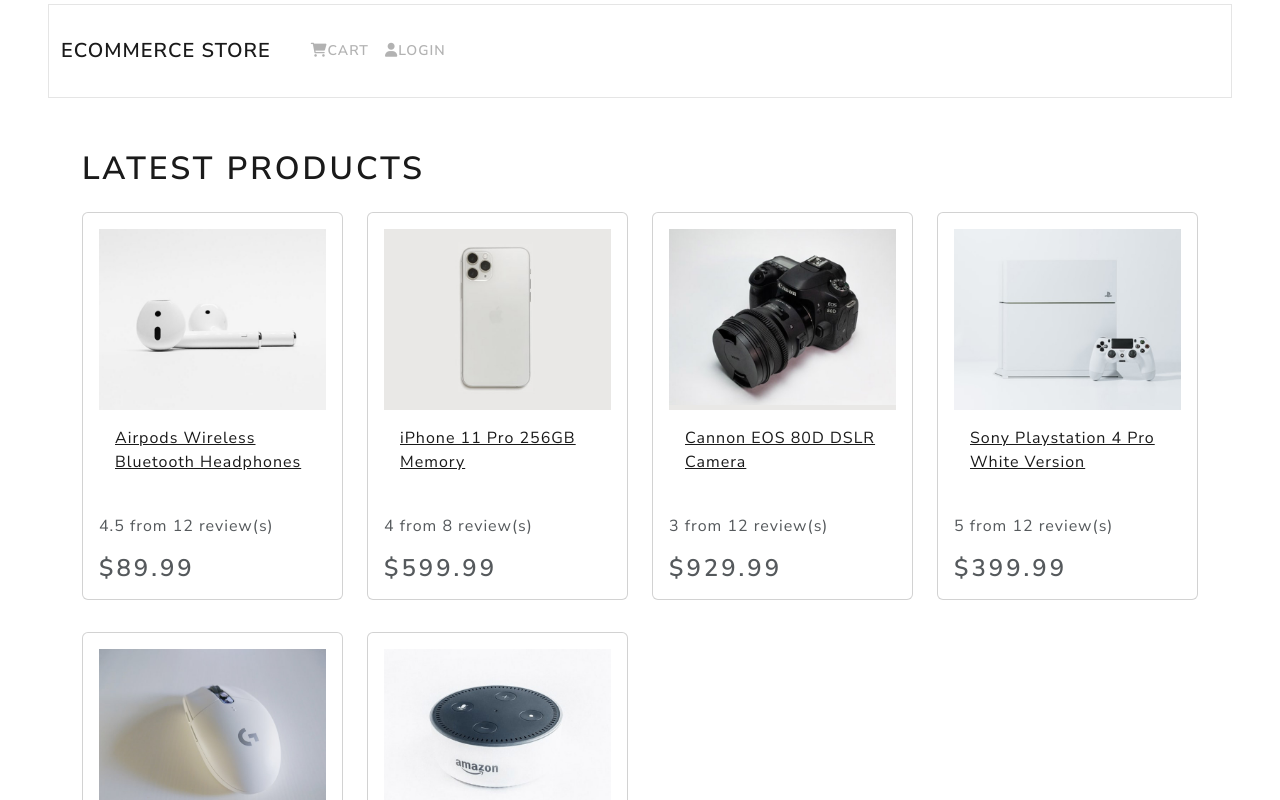
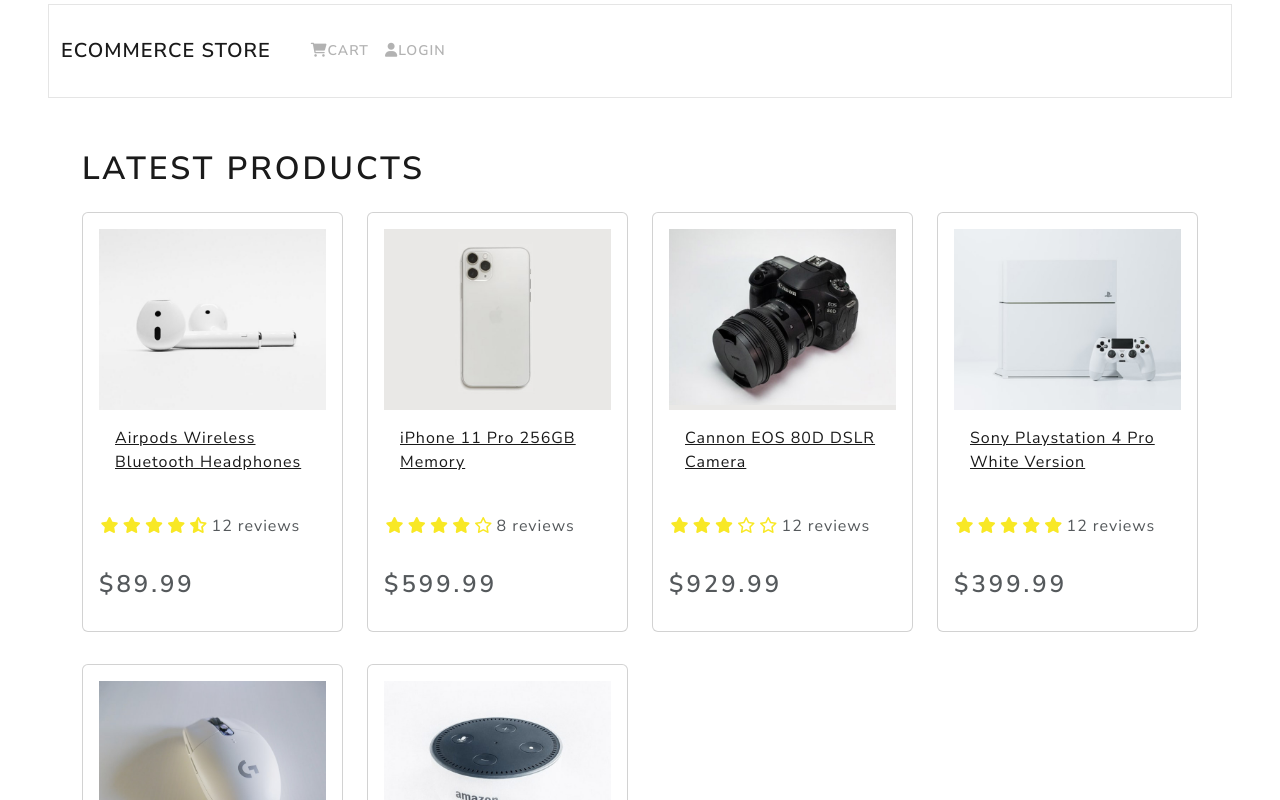
Before and after one commit to Coder-dot-com/React-DRF-eCommerce-Site, a React (Create React App) app in the folder frontend/: page / in a window 1280 px wide. Shown: the top 800 px of the page. Built offline with nearby package versions, Linux system fonts and the light colour scheme.

Commit message:
Add rating stars

```diff
--- a/frontend/src/components/Product.js
+++ b/frontend/src/components/Product.js
@@ -1,5 +1,6 @@
 import React from 'react'
 import { Card } from 'react-bootstrap'
+import Rating from './Rating'
 
 function Product({product}) {
   return (
@@ -18,8 +19,7 @@
         </Card.Body>
         <Card.Text as="div">
             <div className="my-3">
-                {product.rating} from {product.numReviews} review(s)
-            </div>
+                        <Rating value={product.rating} text={`${product.numReviews} reviews`} color={'#f8e825'} />            </div>
 
         </Card.Text>
         <Card.Text as="h3">
--- /dev/null
+++ b/frontend/src/components/Rating.js
@@ -0,0 +1,71 @@
+import React from 'react'
+
+function Rating({ value, text, color }) {
+    return (
+        <div className="rating">
+            <span>
+                <i style={{ color }} className={
+                    value >= 1
+                        ? 'fas fa-star'
+                        : value >= 0.5
+                            ? 'fas fa-star-half-alt'
+                            : 'far fa-star'
+                }>
+
+                </i>
+            </span>
+
+            <span>
+                <i style={{ color }} className={
+                    value >= 2
+                        ? 'fas fa-star'
+                        : value >= 1.5
+                            ? 'fas fa-star-half-alt'
+                            : 'far fa-star'
+                }>
+
+                </i>
+            </span>
+
+            <span>
+                <i style={{ color }} className={
+                    value >= 3
+                        ? 'fas fa-star'
+                        : value >= 2.5
+                            ? 'fas fa-star-half-alt'
+                            : 'far fa-star'
+                }>
+
+                </i>
+            </span>
+
+            <span>
+                <i style={{ color }} className={
+                    value >= 4
+                        ? 'fas fa-star'
+                        : value >= 3.5
+                            ? 'fas fa-star-half-alt'
+                            : 'far fa-star'
+                }>
+
+                </i>
+            </span>
+
+            <span>
+                <i style={{ color }} className={
+                    value >= 5
+                        ? 'fas fa-star'
+                        : value >= 4.5
+                            ? 'fas fa-star-half-alt'
+                            : 'far fa-star'
+                }>
+
+                </i>
+            </span>
+
+            <span>{text && text}</span>
+        </div>
+    )
+}
+
+export default Rating
--- a/frontend/src/index.css
+++ b/frontend/src/index.css
@@ -1,3 +1,11 @@
 main {
   min-height: 80vh;
 }
+
+h3 {
+  padding: 1rem 0;
+}
+
+.rating span {
+  margin:0.1rem;
+}
```
